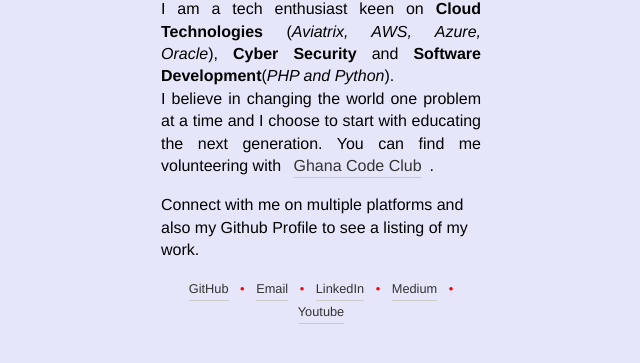
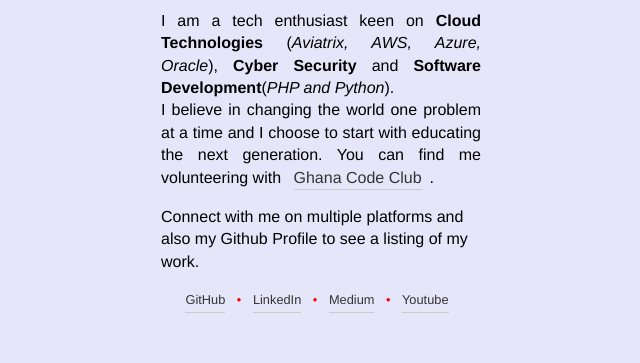
Before and after one commit to Mingleemma/mingleemma, a plain HTML site: page index.html in a window 1280 px wide. Shown: the part 265-628 px from the top of the page, without its empty margins (319-959 px from the left). Drawn offline with Linux system fonts and the light colour scheme.

Commit message:
Update index.html

```diff
--- a/index.html
+++ b/index.html
@@ -17,8 +17,6 @@
 		<p style="color:red; text-align: center;">
 			<a href="https://github.com/Mingleemma">GitHub</a>
 			&bull;
-			<a href="mailto:mingleemma09@gmail.com">Email</a>
-			&bull;
 			<a href="https://linkedin.com/in/emmanuel-mingle">LinkedIn</a>
 			&bull;
 			<a href="https://medium.com/@native_niiakwei">Medium</a>
```
